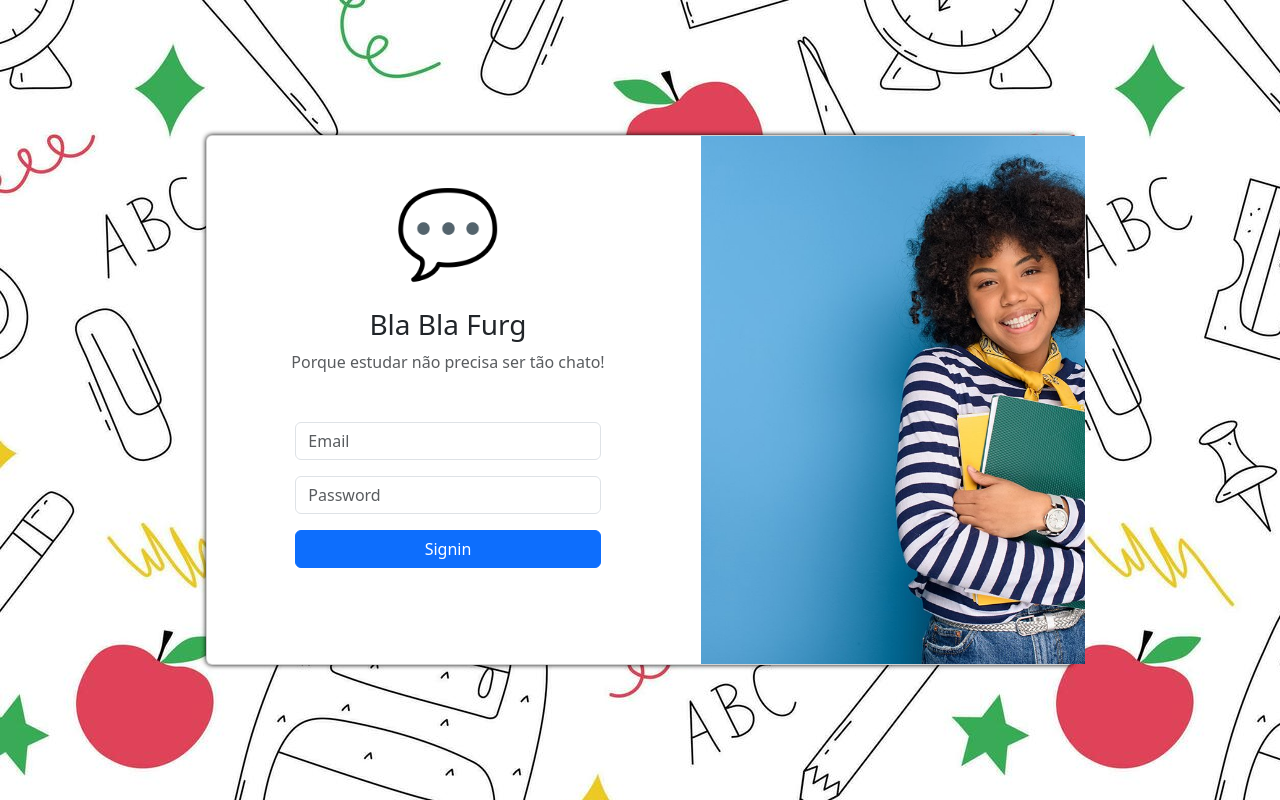
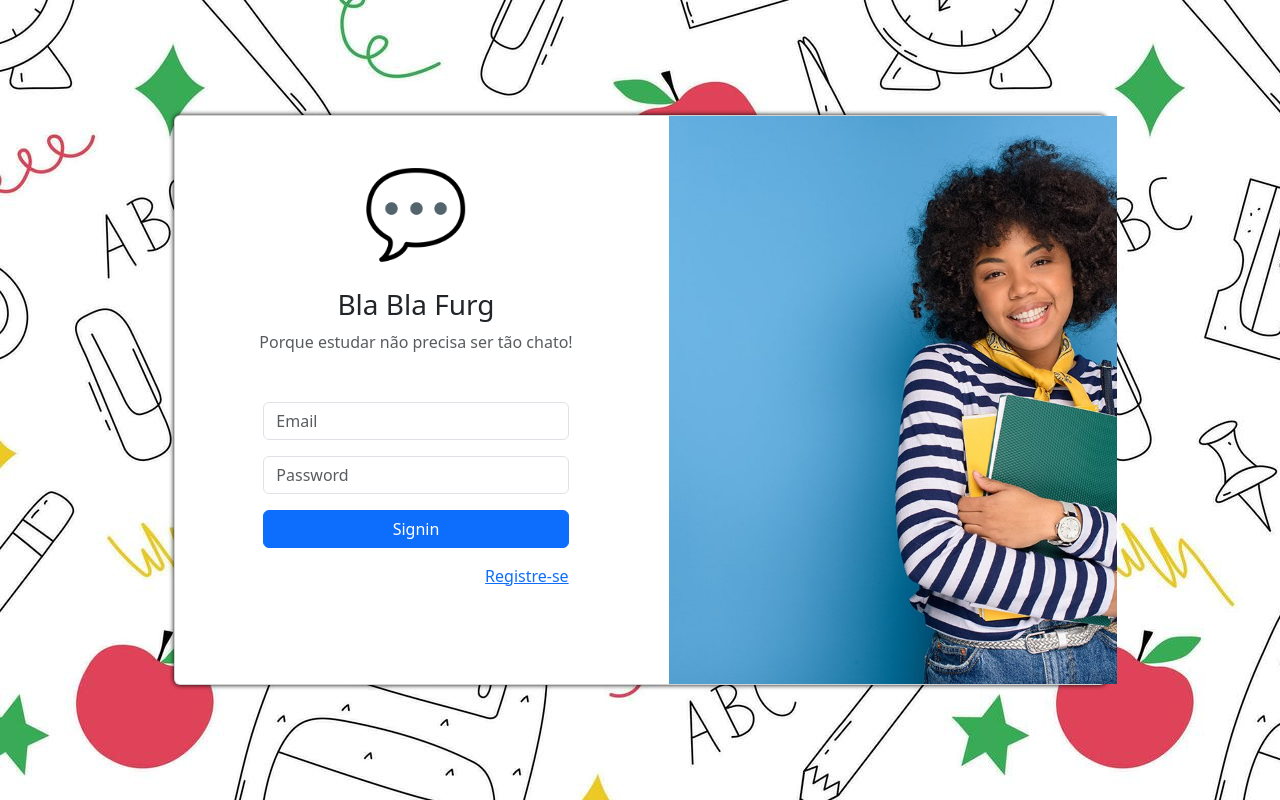
Before and after one commit to Lebackrobot/bla-bla-furg-frontend, a React (Create React App) app: page /signin in a window 1280 px wide. Built offline with nearby package versions, Linux system fonts and the light colour scheme.

Commit message:
🌿 feat: signin integration

```diff
--- a/package.json
+++ b/package.json
@@ -6,10 +6,12 @@
     "@testing-library/jest-dom": "^5.17.0",
     "@testing-library/react": "^13.4.0",
     "@testing-library/user-event": "^13.5.0",
+    "axios": "^1.7.2",
     "bootstrap": "^5.3.3",
     "react": "^18.3.1",
     "react-bootstrap": "^2.10.4",
     "react-dom": "^18.3.1",
+    "react-hook-form": "^7.52.1",
     "react-router-dom": "^6.24.1",
     "react-scripts": "5.0.1",
     "web-vitals": "^2.1.4"
--- a/src/components/forms/SigninForm.jsx
+++ b/src/components/forms/SigninForm.jsx
@@ -1,22 +1,37 @@
 import { Button, Form, InputGroup } from "react-bootstrap"
+import { useForm } from "react-hook-form"
+import signController from "../../controllers/signinController"
 
 const SigninForm = () => {
+    const signupForm = useForm()
+
     const handleSubmit = (ev) => {
         ev.preventDefault()
+        console.log(signupForm.getValues())
+
+        signController.signin(signupForm.getValues()).then(response => {
+            if (response.success === false) {
+                //...
+                return
+            }
+        })
     }
-
 
     return (
         <Form className='my-5 mx-1' onSubmit={handleSubmit}>
             <InputGroup className='mb-3'>
-                <Form.Control type='email' placeholder='Email'></Form.Control>
+                <Form.Control type='email' placeholder='Email' {...signupForm.register('email')}></Form.Control>
             </InputGroup>
 
             <InputGroup className='mb-3'>
-                <Form.Control type='password' placeholder='Password'></Form.Control>
+                <Form.Control type='password' placeholder='Password' {...signupForm.register('password')}></Form.Control>
             </InputGroup>
 
-            <Button variant='primary' type='submit' style={{minWidth: '100%'}}> Signin </Button>
+            <Button variant='primary' type='submit' style={{minWidth: '100%'}} className='mb-3'> Signin </Button>
+
+            <div className='d-flex justify-content-end'>
+                <a href='#'>Registre-se</a>
+            </div>
         </Form>
     )
 
--- /dev/null
+++ b/src/components/signContainer/SignContainer.jsx
@@ -0,0 +1,24 @@
+import { Card, Col, Container, Row } from "react-bootstrap"
+import styles from './SignContainer.module.css'
+
+
+const SignContainer = ({ children }) => {
+    return (
+        <>
+            <Container className='d-flex align-items-center justify-content-center vh-100'>
+                <Card className={`${styles.shadowMargin}`}>
+                    <Row>
+                        <Col className='p-5 mx-5'>
+                            { children }
+                        </Col>
+
+                        <Col className={styles.background}></Col>
+                    </Row>
+                </Card>
+            </Container>
+        </>
+    )
+
+}
+
+export default SignContainer
--- /dev/null
+++ b/src/components/signContainer/SignContainer.module.css
@@ -0,0 +1,11 @@
+.shadowMargin {
+    box-shadow: 0 0 5px rgba(0, 0, 0, 1);
+}
+
+.background {
+    background-image: url('../../../public/images/student.jpg');
+    background-size: cover;
+    background-repeat: no-repeat;
+    background-position: center center;
+    min-width: 35vw;
+}
--- /dev/null
+++ b/src/configs/axiosConfig.js
@@ -0,0 +1,4 @@
+const urlBase = 'http://localhost:4000'
+const header = { 'Content-Type': 'application/json'}
+
+export { header, urlBase }
--- /dev/null
+++ b/src/controllers/signinController.js
@@ -0,0 +1,37 @@
+import axios from 'axios'
+import { header, urlBase } from '../configs/axiosConfig'
+
+
+const signController = {
+    signin: async (payload) => {
+        try {
+            const url = `${urlBase}/noauth/signin`
+            const response = await axios.post(url, payload, header)
+            return response.data
+
+        }
+
+        catch (error) {
+            console.error(error)
+            return error.response.data
+
+        }
+    },
+
+    signup: async (payload) => {
+        try {
+            const url = `${urlBase}/noauth/singup`
+            const response = await axios.post(url, payload, header)
+            return response.data
+
+        }
+
+        catch (error) {
+            console.error(error)
+            return error.response.data
+
+        }
+    }
+}
+
+export default signController
--- a/src/pages/signin/Signin.jsx
+++ b/src/pages/signin/Signin.jsx
@@ -1,15 +1,11 @@
-import { Button, Card, Col, Container, Row } from "react-bootstrap"
-import styles from './Signin.module.css'
 import SigninForm from "../../components/forms/SigninForm"
+import SignContainer from "../../components/signContainer/SignContainer"
 
 
 const Signin = () => {
     return (
-        <>
-            <Container className='d-flex align-items-center justify-content-center vh-100'>
-                <Card className={`${styles.shadowMargin}`}>
-                    <Row>
-                        <Col className='p-5 mx-5'>
+        <SignContainer>
+            {/* Header */}
             <center>
                 <img src='./images/bla-bla-icon.png' width='100' className='mb-4'></img>
                 <h3>Bla Bla Furg</h3>
@@ -19,13 +15,7 @@ const Signin = () => {
             </center>
 
             <SigninForm> </SigninForm>
-                        </Col>
-
-                        <Col className={styles.background}></Col>
-                    </Row>
-                </Card>
-            </Container>
-        </>
+        </SignContainer>
     )
 
 }
```
Also changed, not shown: src/components/SignContainer.jsx (deleted), 1 other file (tests, documents, lock files or other folders). Lines whose indentation alone changed are shown as unchanged.
